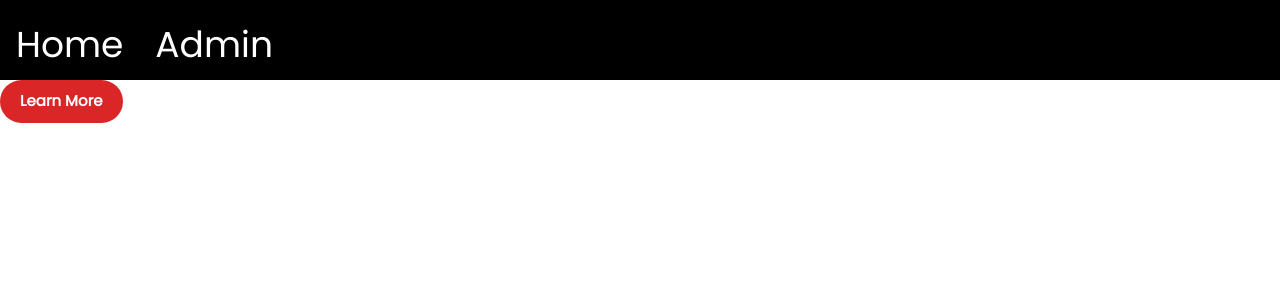
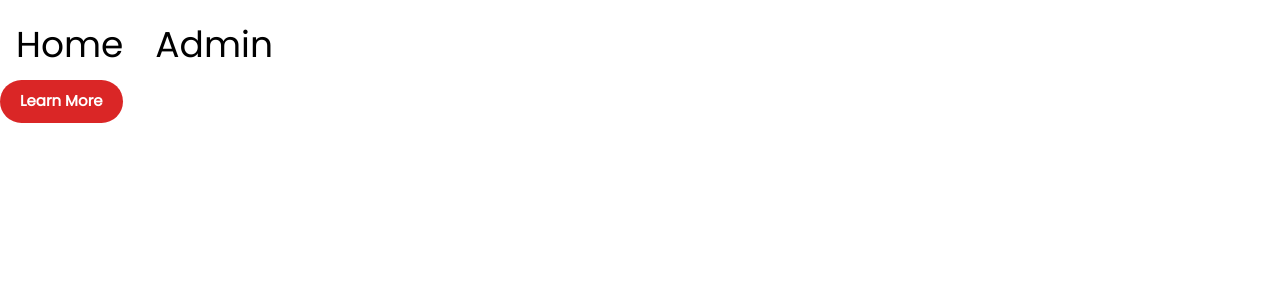
Before and after one commit to AntonDLRC/Student-Management-System, a Flask app: page / in a window 1280 px wide. Shown: the top 300 px of the page. Run offline with Flask 3, Linux system fonts and the light colour scheme.

Commit message:
made the navigation bar no color, so white only

```diff
--- a/templates/layout.html
+++ b/templates/layout.html
@@ -11,7 +11,7 @@
 </head>
 <body>
 
-    <nav class="w3-bar w3-black">
+    <nav class="w3-bar">
         <h1><a href="/" class="w3-bar-item w3-button" >Home</a></h1>
         <h1><a href="/admin" class="w3-bar-item w3-button" >Admin</a></h1>
     </nav>
```
